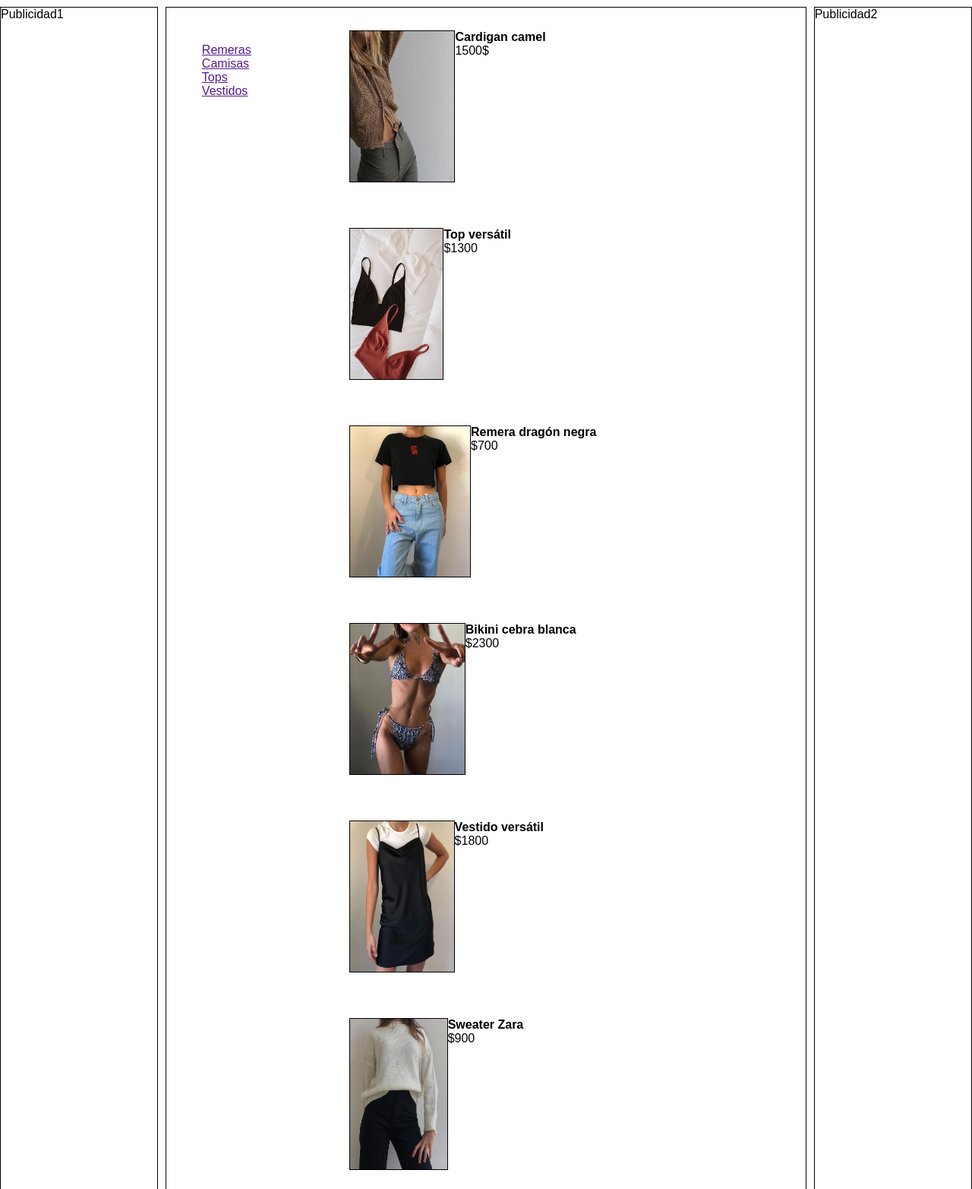
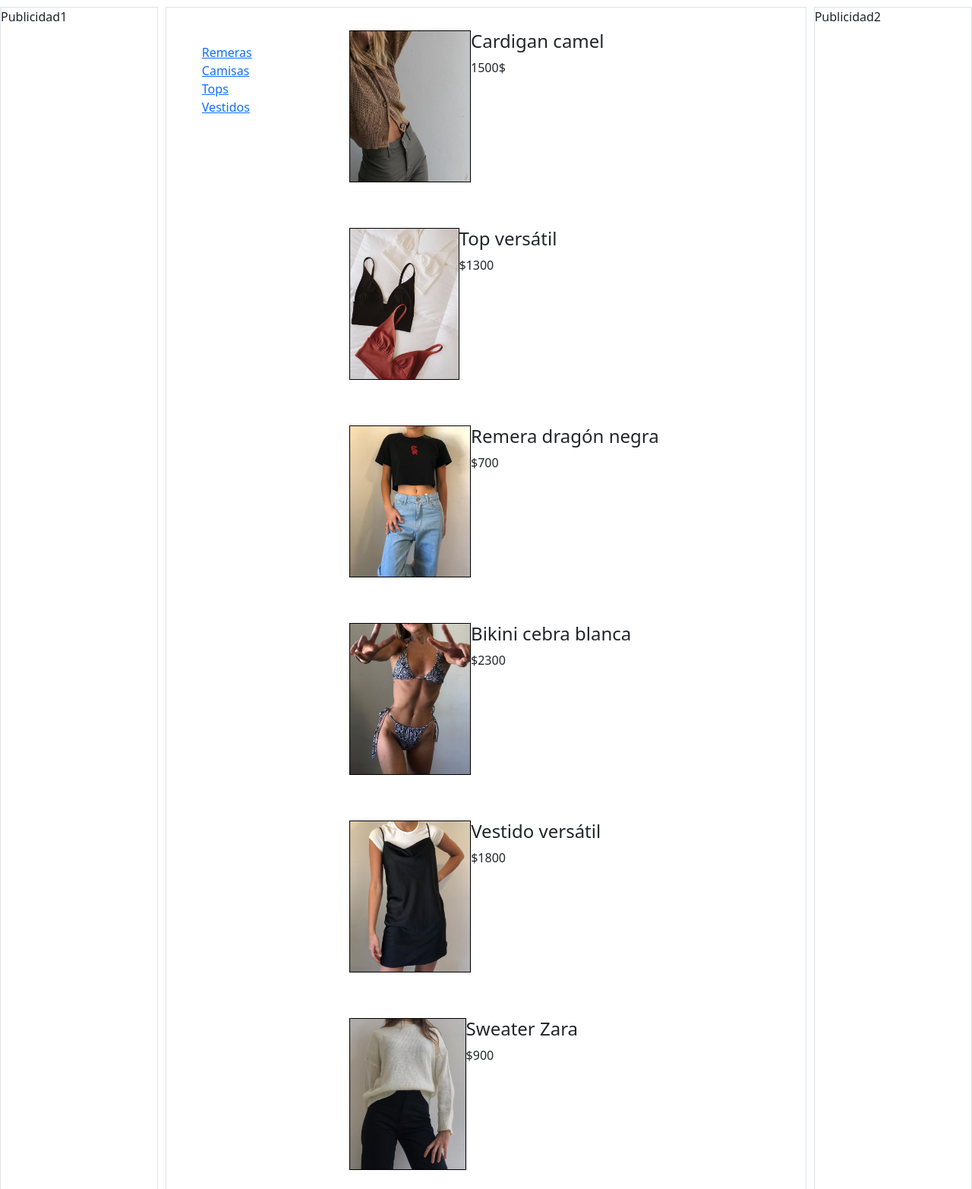
Before and after one commit to BedoyaManu/BedoyaTandem, a plain HTML site: page pages/productos.html in a window 1280 px wide. Shown: the part 101-1666 px from the top of the page at 76% size. Drawn offline with nearby package versions, Linux system fonts and the light colour scheme.

Commit message:
Agregando el inicio de bootstrap y un par de correcciones

```diff
--- a/css/style.css
+++ b/css/style.css
@@ -61,7 +61,7 @@ main{
   max-width: 50%;
 }
 
-.foto:hover{
+.ver:hover{
   transform: scale(1.025);
 }
 
@@ -139,7 +139,7 @@ footer{
   width: 15px;
 }
 
-.container{
+.contenedor{
   padding: 5%;
 }
 
@@ -153,7 +153,7 @@ footer{
     flex-direction: row;
   }
 
-  .container{
+  .contenedor{
     display: flex;
     height: 55%;
     width: 50%;
--- a/pages/productos.html
+++ b/pages/productos.html
@@ -9,6 +9,7 @@
   <link rel="shortcut icon" href="../img/logoChico.jpg" />
   <link rel="stylesheet" href="../css/style.css" />
   <link rel="stylesheet" href="https://cdnjs.cloudflare.com/ajax/libs/animate.css/4.1.1/animate.min.css" />
+  <link href="https://cdn.jsdelivr.net/npm/bootstrap@5.2.0-beta1/dist/css/bootstrap.min.css" rel="stylesheet" integrity="sha384-0evHe/X+R7YkIZDRvuzKMRqM+OrBnVFBL6DOitfPri4tjfHxaWutUpFmBp4vmVor" crossorigin="anonymous">
 </head>
 
 <body>
@@ -37,7 +38,7 @@
     <div id="categorias">
       <!-- Se que la clase container no debería pertenecer a esta ul pero como no está terminado el menú navegable, es representativo -->
       <nav>
-        <ul class="container">
+        <ul class="contenedor">
           <li><a href="">Remeras</a></li>
           <li><a href="">Camisas</a></li>
           <li><a href="">Tops</a></li>
@@ -47,42 +48,42 @@
     </div>
     <div id="productos">
       <div class="display">
-        <img src="../img/prueba1.jpg" alt="ropa1" class="foto">
+        <img src="../img/prueba1.jpg" alt="ropa1" class="foto ver">
         <div>
           <h4>Cardigan camel</h4>
           <p>1500$</p>
         </div>
       </div>
       <div class="display">
-        <img src="../img/prueba2.jpg" alt="ropa2" class="foto">
+        <img src="../img/prueba2.jpg" alt="ropa2" class="foto ver">
         <div>
           <h4>Top versátil</h4>
           <p>$1300</p>
         </div>
       </div>
       <div class="display">
-        <img src="../img/prueba3.jpg" alt="ropa3" class="foto">
+        <img src="../img/prueba3.jpg" alt="ropa3" class="foto ver">
         <div>
           <h4>Remera dragón negra</h4>
           <p>$700</p>
         </div>
       </div>
       <div class="display">
-        <img src="../img/prueba4.jpg" alt="ropa4" class="foto">
+        <img src="../img/prueba4.jpg" alt="ropa4" class="foto ver">
         <div>
           <h4>Bikini cebra blanca</h4>
           <p>$2300</p>
         </div>
       </div>
       <div class="display">
-        <img src="../img/prueba5.jpg" alt="ropa5" class="foto">
+        <img src="../img/prueba5.jpg" alt="ropa5" class="foto ver">
         <div>
           <h4>Vestido versátil</h4>
           <p>$1800</p>
         </div>
       </div>
       <div class="display">
-        <img src="../img/prueba6.jpg" alt="ropa6" class="foto">
+        <img src="../img/prueba6.jpg" alt="ropa6" class="foto ver">
         <div>
           <h4>Sweater Zara</h4>
           <p>$900</p>
@@ -99,6 +100,8 @@
     <a href="https://www.instagram.com/estilotandem" target="_blank"><img src="../img/instagram.png"
         alt="Instagram" /></a>
   </footer>
+
+  <script src="https://cdn.jsdelivr.net/npm/bootstrap@5.2.0-beta1/dist/js/bootstrap.bundle.min.js" integrity="sha384-pprn3073KE6tl6bjs2QrFaJGz5/SUsLqktiwsUTF55Jfv3qYSDhgCecCxMW52nD2" crossorigin="anonymous"></script>
 </body>
 
 </html>
```
Also changed, not shown: index.html (+5 -3 lines), pages/contacto.html (+4 -2 lines), pages/envios.html (+4 -2 lines), pages/nosotros.html (+4 -2 lines).
